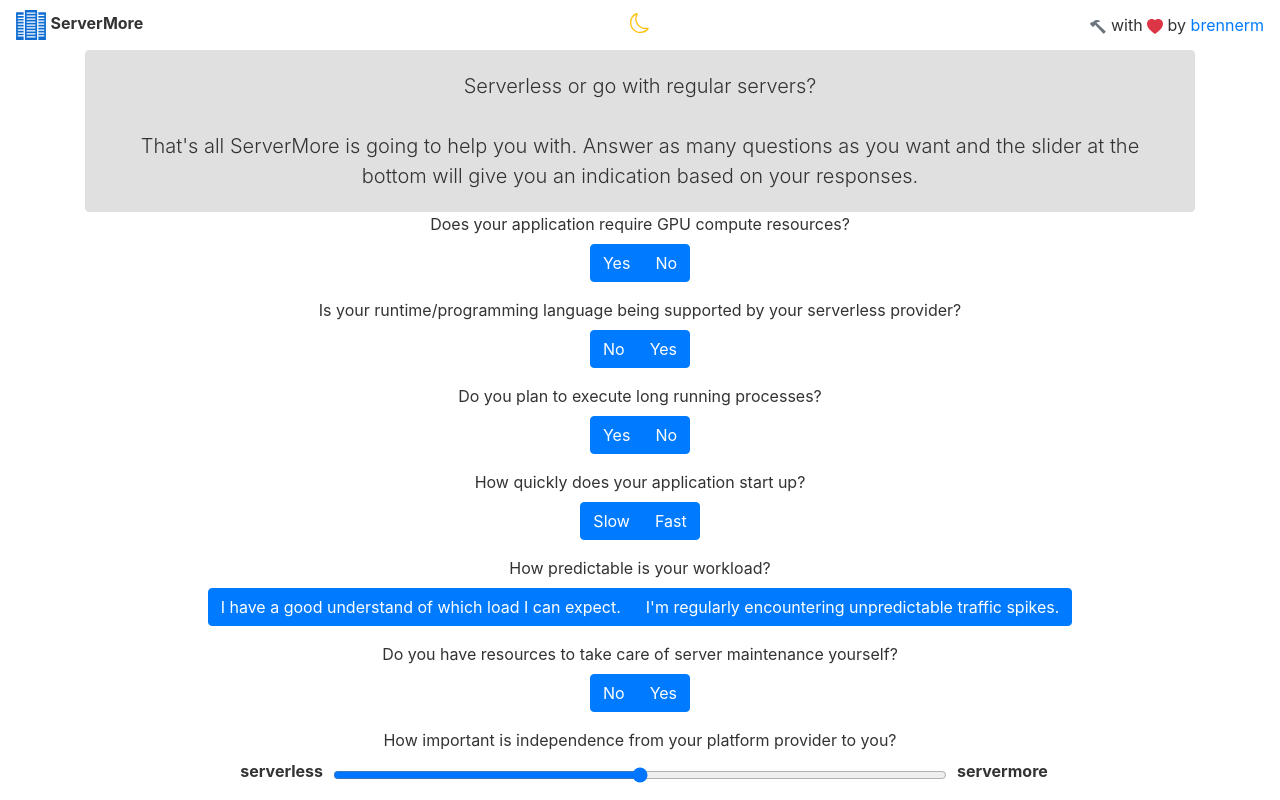
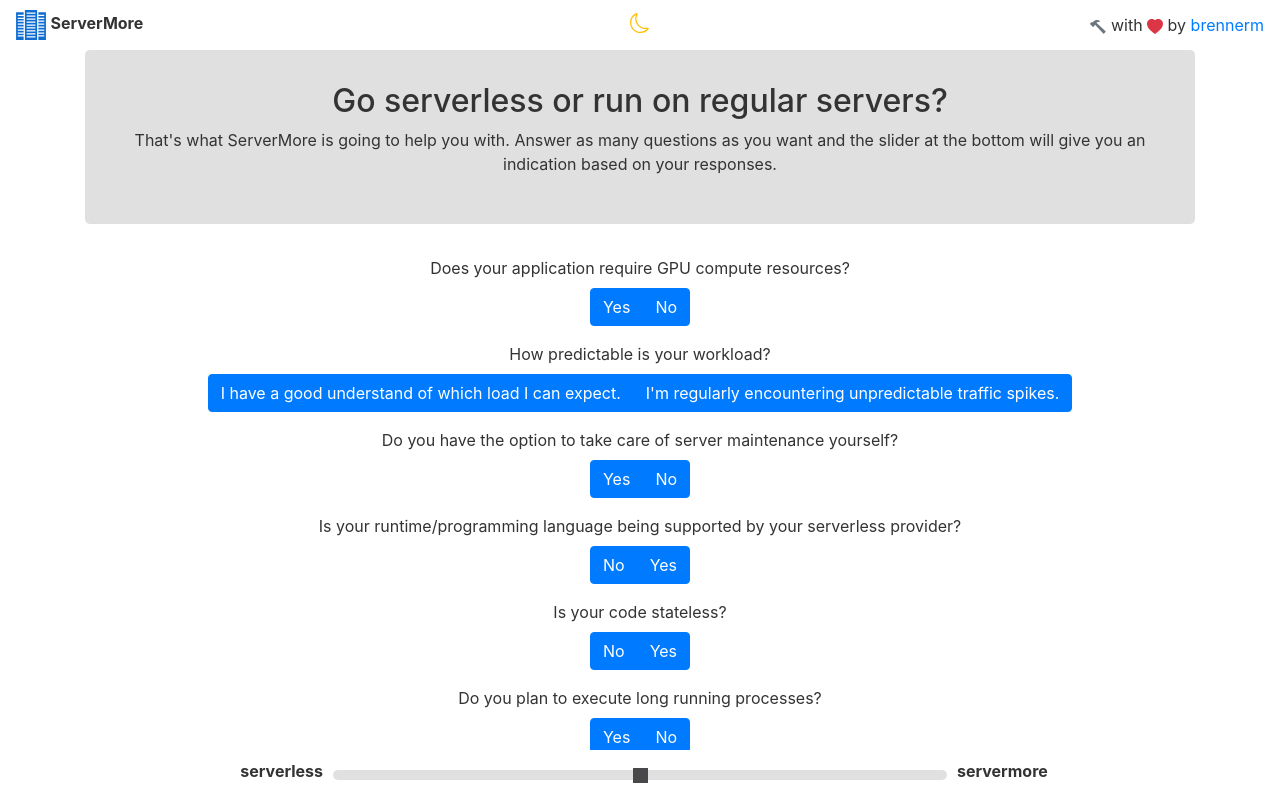
Before and after one commit to brennerm/servermore, a React (Create React App) app: page / in a window 1280 px wide. Built offline with nearby package versions, Linux system fonts and the light colour scheme.

Commit message:
add more questions

```diff
--- a/public/index.html
+++ b/public/index.html
@@ -7,7 +7,7 @@
   <meta name="viewport" content="width=device-width, initial-scale=1" />
   <meta name="theme-color" content="#000000" />
   <title>ServerMore</title>
-  <meta name="description" content="ServerMore - an application that guides you whether to go Serverless or not" />
+  <meta name="description" content="ServerMore - an application that guides you whether to go Serverless (like AWS Lambda, Azure Functions, or Google Cloud Functions) or use traditional servers." />
   <link rel="canonical" href="https://brennerm.github.io/servermore" />
   <link rel="apple-touch-icon" href="%PUBLIC_URL%/logo192.png" />
   <!--
--- a/src/App.css
+++ b/src/App.css
@@ -8,7 +8,7 @@
   --link-color: rgb(0, 112, 201);
   --main-background-color: rgb(255, 255, 255);
   --light-background-color: rgb(224, 224, 224);
-  --main-button-color: #1A81EF
+  --main-button-color: #1A81EF;
 }
 
 html.dark-mode {
@@ -17,14 +17,21 @@
   --link-color: rgb(0, 112, 201);
   --main-background-color: rgb(28, 28, 30);
   --light-background-color: rgb(68, 68, 73);
-  --main-button-color: #0F6DD2
+  --main-button-color: #0F6DD2;
+}
+
+div.jumbotron {
+  padding: 2rem 2rem;
+  background-color: var(--light-background-color);
+  color: var(--main-text-color);
+  border-color: var(--light-background-color);
+  transition: all 0.5s;
 }
 
 div.card {
   background-color: var(--light-background-color);
   color: var(--main-text-color);
   border-color: var(--light-background-color);
-  transition: all 0.5s;
 }
 
 .btn.btn-main {
@@ -44,7 +51,7 @@
   height: 30px;
 }
 
-.App {
+.content {
   text-align: center;
   position: absolute;
   top: 50px;
--- a/src/App.tsx
+++ b/src/App.tsx
@@ -1,6 +1,8 @@
 import React, { Component } from 'react';
-import { ButtonGroup, Card, Col, Container, Form, Navbar, Row, ToggleButton, Image } from 'react-bootstrap'
+import { ButtonGroup, Col, Container, Form, Navbar, Row, ToggleButton, Image, Jumbotron, Card, Alert } from 'react-bootstrap'
 import { HeartFill, Moon, Sun, Hammer } from 'react-bootstrap-icons';
+import './scrollbar.css';
+import './slider.css';
 import './App.css';
 import 'bootstrap/dist/css/bootstrap.min.css';
 import { Question } from './models';
@@ -101,20 +103,19 @@
             <Hammer className="text-secondary"></Hammer> with <HeartFill className="text-danger"></HeartFill> by <a href="https://brennerm.github.io/about.html">brennerm</a>
           </Col>
         </Navbar>
-        <Container className="App">
+        <div className="content">
+          <Container>
             <Row>
               <Col>
-              <Card className="text-center">
-                <Card.Body>
-                  <Card.Text className="lead">
-                    Serverless or go with regular servers?
-                    <br />
-                    <br />
-                    That's all ServerMore is going to help you with.
+                <Jumbotron>
+                  <h2>
+                    Go serverless or run on regular servers?
+                  </h2>
+                  <p>
+                    That's what ServerMore is going to help you with.
                     Answer as many questions as you want and the slider at the bottom will give you an indication based on your responses.
-                  </Card.Text>
-                </Card.Body>
-              </Card>
+                  </p>
+                </Jumbotron>
               </Col>
             </Row>
             {this.questions.map((question, questionIndex) => (
@@ -154,7 +155,23 @@
                 </Row>
               </Form.Group>
             ))}
+            <Row>
+              <Col></Col>
+              <Col sm="auto">
+                <Alert variant="info">
+                  Missing a question or don't agree with an existing one?
+                  <br></br>
+                <Alert.Link href="https://github.com/brennerm/servermore/issues">
+                    Submit an issue
+                </Alert.Link> or <Alert.Link href="https://github.com/brennerm/servermore/pulls">
+                    propose the change yourself!
+                </Alert.Link>
+                </Alert>
+              </Col>
+              <Col></Col>
+            </Row>
           </Container>
+        </div>
         <ServerMoreValue value={this.state.value} />
       </div>
     );
--- a/src/models.tsx
+++ b/src/models.tsx
@@ -4,7 +4,7 @@
 
   constructor(questionText: string, answers: Array<Answer>) {
     this.questionText = questionText
-    this.answers = answers
+    this.answers = answers.sort((first, second) => second.value - first.value)
   }
 
   public get maxAnswerValue(): number {
@@ -15,9 +15,9 @@
 export class Answer {
   answerText: string;
   value: number;
-  hint: string;
+  hint: string | null;
 
-  constructor(answerText: string, value: number, hint: string) {
+  constructor(answerText: string, value: number, hint: string | null) {
     this.answerText = answerText
     this.value = value
     this.hint = hint
--- a/src/questions.tsx
+++ b/src/questions.tsx
@@ -8,7 +8,7 @@
             new Answer(
                 "Slow",
                 10,
-                "Slow starting applications aren't a great fit for serverless as you'll experience these delays during each cold start."
+                "Slow starting applications aren't a great fit for serverless. Launching will happen frequently costing you extra time and money."
             ),
             new Answer(
                 "Fast",
@@ -23,7 +23,7 @@
             new Answer(
                 "Yes",
                 20,
-                "Running long term tasks serverless will result in higher costs compared to running on a 24/7 server."
+                "Serverless computing resources are more expensive compared to traditional servers. Be aware of that when planning to run a lot of long term tasks."
             ),
             new Answer(
                 "No",
@@ -38,27 +38,27 @@
             new Answer(
                 "I have a good understand of which load I can expect.",
                 10,
-                "If you can plan your required compute capacity beforehand, running on traditional servers will be cheaper."
+                "If you can plan your required compute capacity beforehand, running on traditional servers with autoscaling will be cheaper."
             ),
             new Answer(
                 "I'm regularly encountering unpredictable traffic spikes.",
-                -10,
+                -30,
                 "Unpredictable load is where serverless really shines."
             )
         ]
     ),
     new Question(
-        "Do you have resources to take care of server maintenance yourself?",
+        "Do you have the option to take care of server maintenance yourself?",
         [
             new Answer(
                 "No",
-                10,
+                -30,
                 "Going serverless requires you to do no maintenance of servers whatsoever."
             ),
             new Answer(
                 "Yes",
-                -10,
-                "If you have the resources, managing your on-premise or cloud servers is definitely a valid option."
+                10,
+                "If you have the resources, managing your on-premise or cloud servers will give you more freedom in adjusting the environment to your needs."
             )
         ]
     ),
@@ -82,12 +82,12 @@
         [
             new Answer(
                 "Very Important",
-                10,
+                20,
                 "Take into consideration that switching from one serverless provider to another may come with a significant amount of migration work required."
             ),
             new Answer(
                 "Kind of Important",
-                5,
+                10,
                 "Take into consideration that switching from one serverless provider to another may come with a significant amount of migration work required."
             ),
             new Answer(
@@ -116,5 +116,55 @@
                 "In this case you'll be fine going with serverless."
             )
         ]
+    ),
+    new Question(
+        "Is your code stateless?",
+        [
+            new Answer(
+                "Yes",
+                -20,
+                "This way you can benefit from Serverless' autoscaling out of the box."
+            ),
+            new Answer(
+                "No",
+                30,
+                "That's something that is required to take advantage of serverless computing. Make sure to extracts all kinds of state into an external component like a database or cache."
+            )
+        ]
+    ),
+    new Question(
+        "Is your code reading its configuration from environment variables?",
+        [
+            new Answer(
+                "Yes",
+                -10,
+                "Passing configuration parameters through environment variables is the preferred way by most Serverless providers."
+            ),
+            new Answer(
+                "It does not require any configuration.",
+                0,
+                null
+            ),
+            new Answer(
+                "No",
+                10,
+                "You may need to adjust your code in this case. "
+            )
+        ]
+    ),
+    new Question(
+        "Does your application code exceed the maximum file size of your Serverless provider?",
+        [
+            new Answer(
+                "Yes",
+                20,
+                "This limit is probably not adjustable which means you need to decrease the size of your application."
+            ),
+            new Answer(
+                "No",
+                -5,
+                "This way you won't run into problems when deploying your application code to your Serverless provider."
+            )
+        ]
     )
 ]
--- /dev/null
+++ b/src/scrollbar.css
@@ -0,0 +1,15 @@
+html {
+  scrollbar-color: var(--light-background-color) var(--main-background-color);
+}
+
+*::-webkit-scrollbar-track {
+  background: var(--main-background-color);
+}
+
+*::-webkit-scrollbar {
+  width: 12px;
+}
+
+*::-webkit-scrollbar-thumb {
+  background-color: var(--light-background-color);
+}
--- /dev/null
+++ b/src/slider.css
@@ -0,0 +1,27 @@
+input[type=range] {
+  -webkit-appearance: none;
+  appearance: none;
+  width: 100%;
+  height: 10px;
+  background: var(--light-background-color);
+  border-radius: 20px;
+  outline: none;
+  transition: 0.5s;
+}
+
+input[type=range]::-webkit-slider-thumb {
+  -webkit-appearance: none;
+  appearance: none;
+  width: 15px;
+  height: 15px;
+  background: var(--light-text-color);
+  cursor: default;
+}
+
+input[type=range]::-moz-range-thumb {
+  width: 15px;
+  height: 15px;
+  background: var(--light-text-color);
+  cursor: default;
+  transition: 0.5s;
+}
```
Lines whose indentation alone changed are shown as unchanged.
